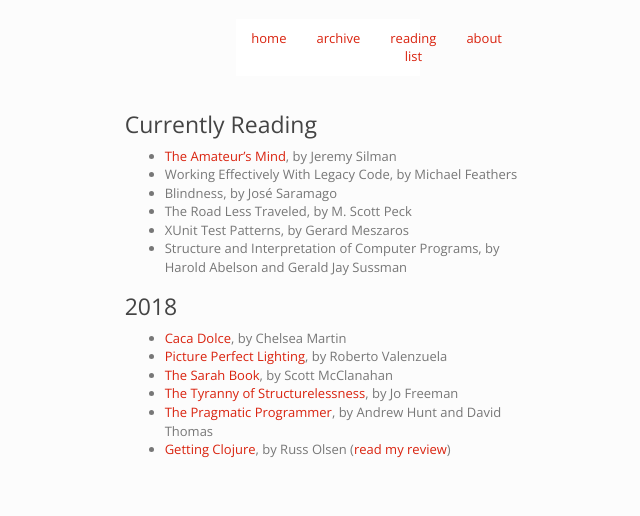
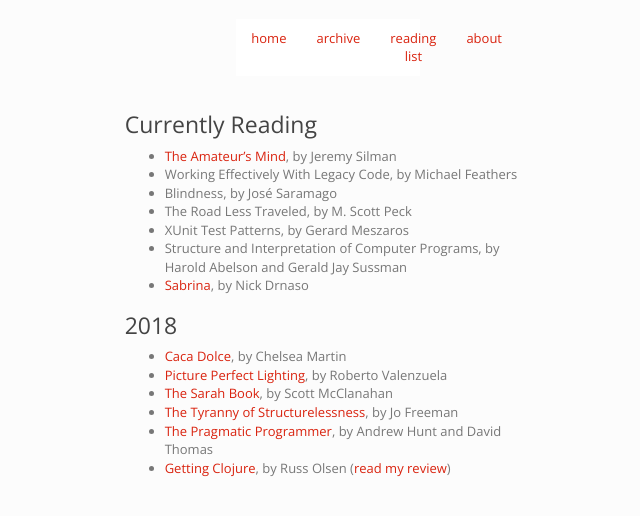
Before and after one commit to imtayadeway/imtayadeway.github.io, a Jekyll site: the page built from reading-list/index.md, in a window 1280 px wide. Shown: the top 516 px of the page, without its empty margins (312-952 px from the left). Built offline with Jekyll 4.4.1, drawn with Linux system fonts in a browser that asks for light colours.

Commit message:
Add Sabrina

```diff
--- a/reading-list/index.md
+++ b/reading-list/index.md
@@ -11,6 +11,7 @@
 - The Road Less Traveled, by M. Scott Peck
 - XUnit Test Patterns, by Gerard Meszaros
 - Structure and Interpretation of Computer Programs, by Harold Abelson and Gerald Jay Sussman
+- [Sabrina][sabrina], by Nick Drnaso
 
 ### 2018
 
@@ -26,6 +27,7 @@
 [caca dolce]: https://softskull.com/dd-product/caca-dolce/
 [getting clojure]: https://pragprog.com/book/roclojure/getting-clojure
 [picture perfect lighting]: https://rockynook.com/shop/photography/picture-perfect-lighting/
+[sabrina]: https://www.drawnandquarterly.com/sabrina
 [the amateur's mind]: https://www.silmanjamespress.com/shop/chess/amateurs-mind-the-2nd-edition/
 [the pragmatic programmer]: https://pragprog.com/book/tpp/the-pragmatic-programmer
 [the sarah book]: https://nytyrant.com/collections/titles/products/pre-order-the-sarah-book-by-scott-mcclanahan
```
